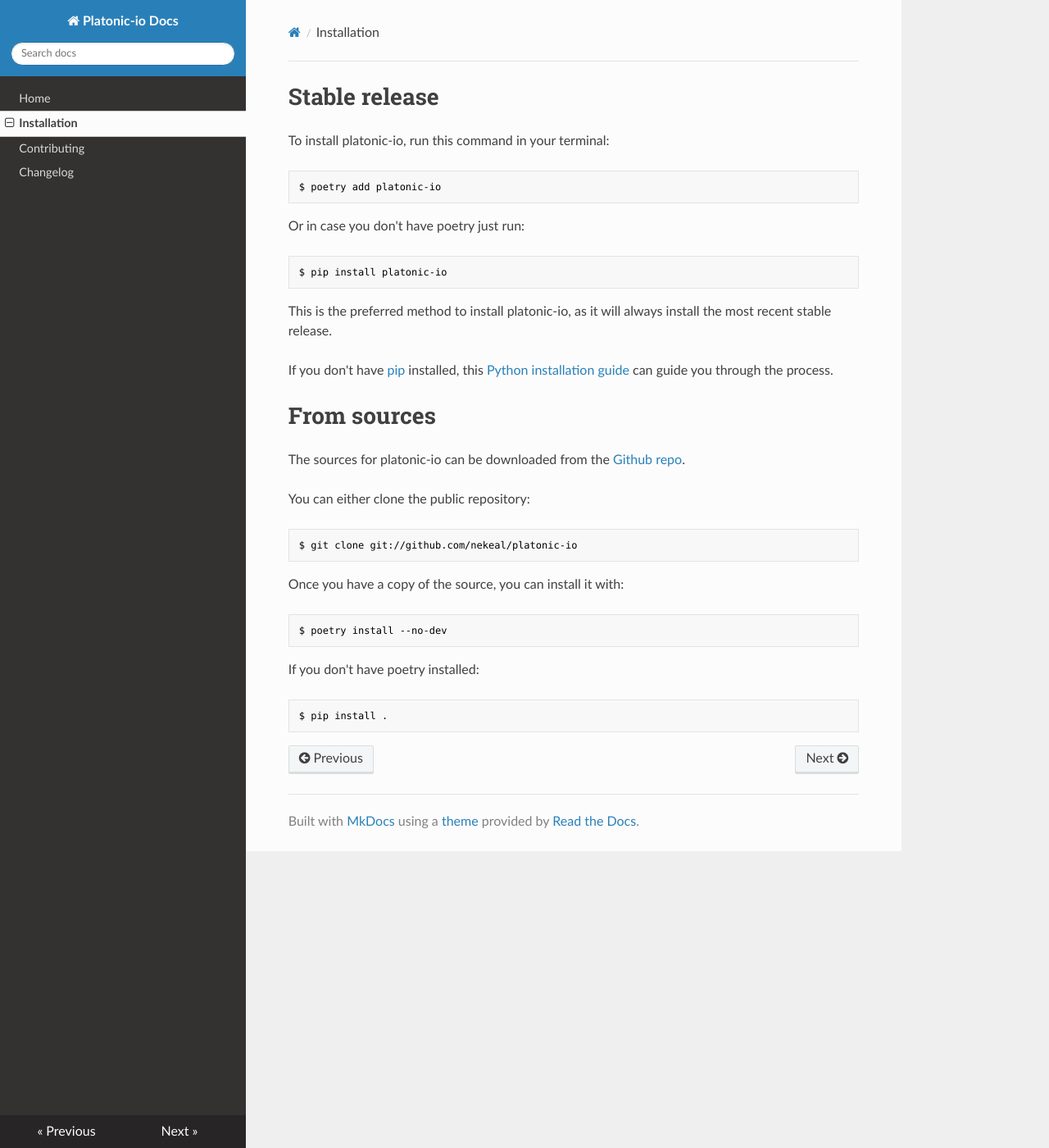
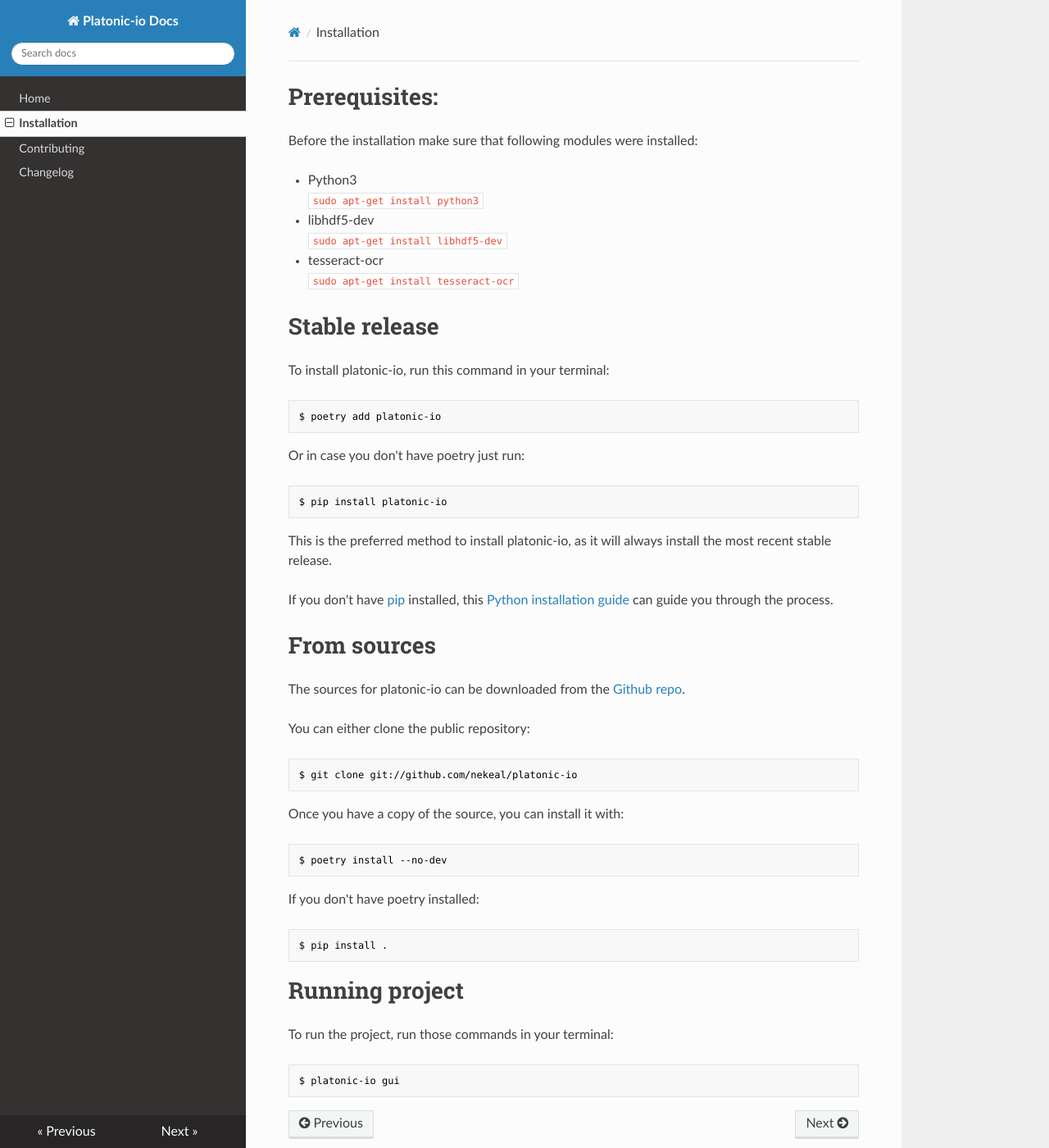
Before and after one commit to nekeal/platonic-io, an MkDocs documentation site: the page built from docs/installation.md, in a window 1280 px wide and 1400 px high. Shown: the whole window at 82% size. Built offline with MkDocs 1.6.1, drawn with Linux system fonts in a browser that asks for light colours.

Commit message:
installation docs

````diff
--- a/docs/installation.md
+++ b/docs/installation.md
@@ -1,6 +1,19 @@
 ---
 title: Installation
 ---
+
+Prerequisites:
+==============
+
+Before the installation make sure that following modules were installed:
+
+* Python3 <br>
+``` sudo apt-get install python3 ```
+* libhdf5-dev <br>
+``` sudo apt-get install libhdf5-dev ```
+* tesseract-ocr <br>
+``` sudo apt-get install tesseract-ocr ```
+
 
 Stable release
 ==============
@@ -40,3 +53,10 @@
 If you don't have poetry installed:
 
     $ pip install .
+
+Running project
+===============
+
+To run the project, run those commands in your terminal:
+
+    $ platonic-io gui
````
